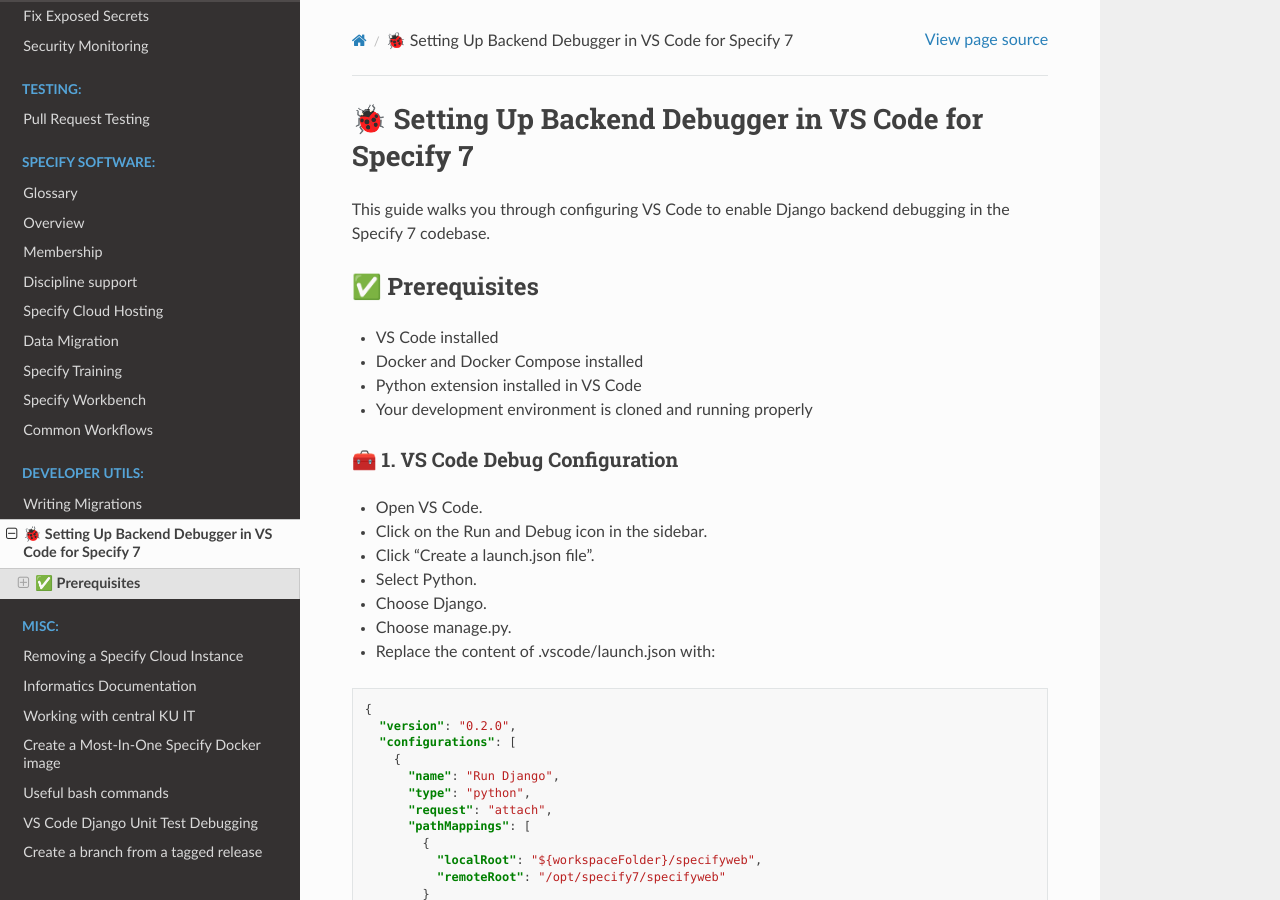
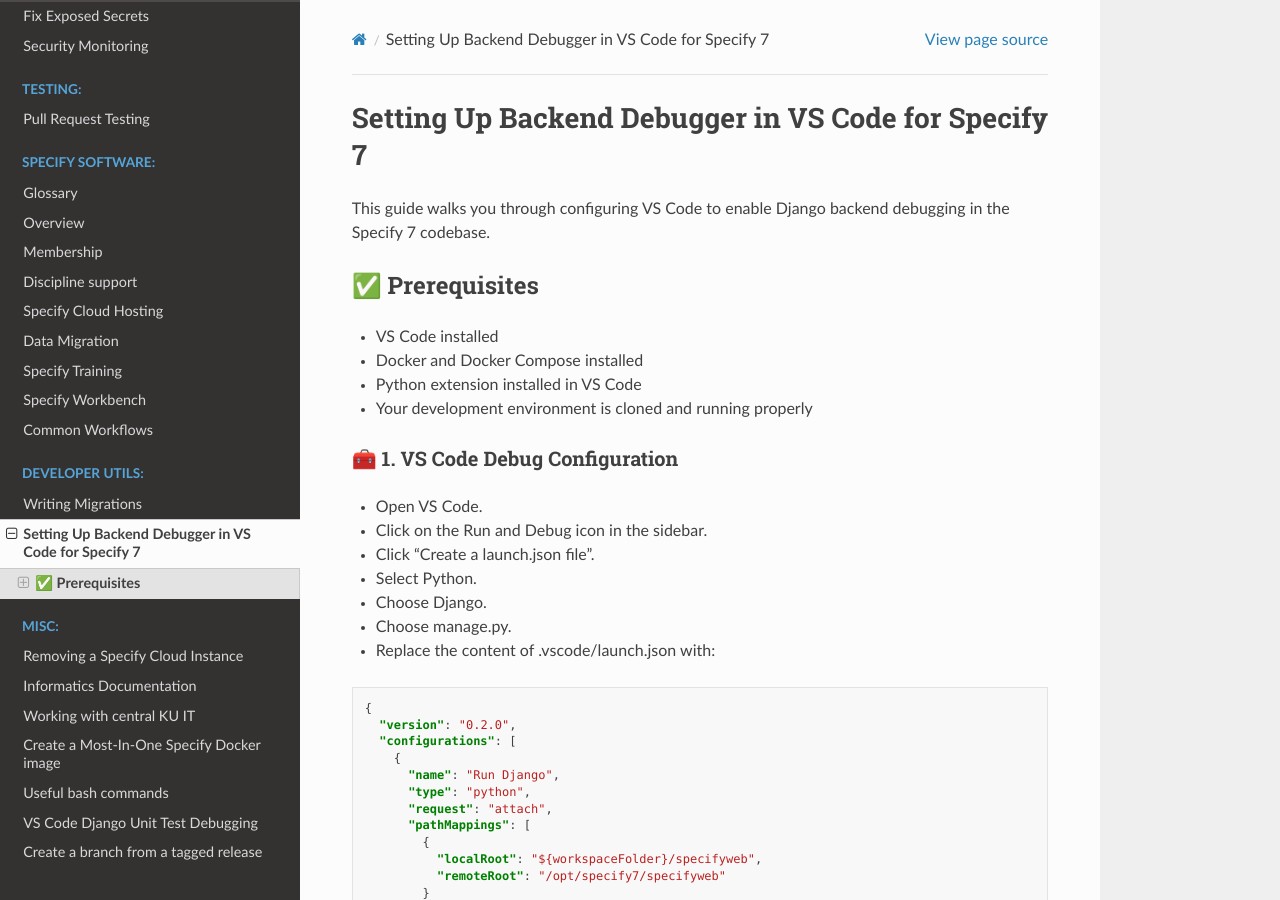
Before and after one commit to specify/specify.github.io, a Sphinx documentation site: the page built from sphinx/developer_utils/setting_up_backend_debugger.md, in a window 1280 px wide and 900 px high. Built offline with Sphinx 7.4.7 and the Read the Docs theme 3.1.0, drawn with Linux system fonts in a browser that asks for light colours.

```diff
--- a/sphinx/developer_utils/setting_up_backend_debugger.md
+++ b/sphinx/developer_utils/setting_up_backend_debugger.md
@@ -1,4 +1,4 @@
-# 🐞 Setting Up Backend Debugger in VS Code for Specify 7
+# Setting Up Backend Debugger in VS Code for Specify 7
 This guide walks you through configuring VS Code to enable Django backend debugging in the Specify 7 codebase.
 
 ## ✅ **Prerequisites**
```
